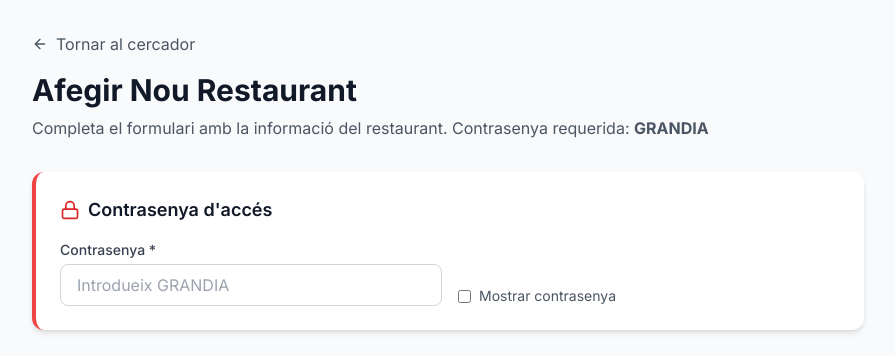
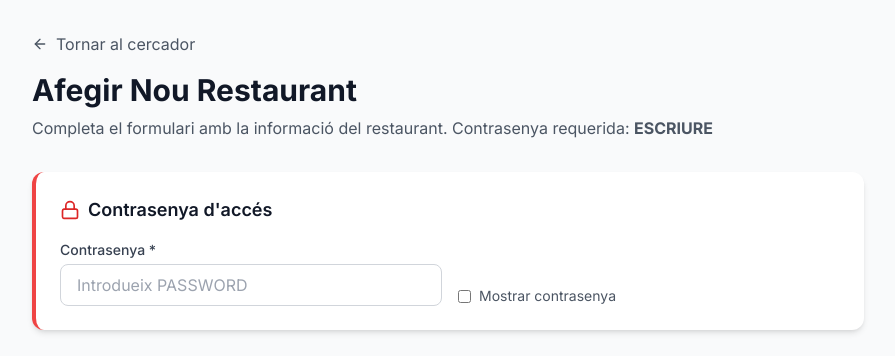
Before and after one commit to rgrandia/Somdemenjar, a Next.js app: page /afegir in a window 1280 px wide. Shown: the top 356 px of the page, without its empty margins (192-1087 px from the left). Built offline with nearby package versions, Linux system fonts and the light colour scheme.

Commit message:
Update page.tsx

```diff
--- a/src/app/afegir/page.tsx
+++ b/src/app/afegir/page.tsx
@@ -70,7 +70,7 @@ export default function AfegirRestaurant() {
           </Link>
           <h1 className="text-3xl font-bold text-gray-900">Afegir Nou Restaurant</h1>
           <p className="text-gray-600 mt-2">
-            Completa el formulari amb la informació del restaurant. Contrasenya requerida: <strong>GRANDIA</strong>
+            Completa el formulari amb la informació del restaurant. Contrasenya requerida: <strong>ESCRIURE</strong>
           </p>
         </div>
 
@@ -102,7 +102,7 @@ export default function AfegirRestaurant() {
                   name="password"
                   required
                   className="input-field"
-                  placeholder="Introdueix GRANDIA"
+                  placeholder="Introdueix PASSWORD"
                 />
                 {state.errors?.password && (
                   <p className="text-red-600 text-sm mt-1">{state.errors.password[0]}</p>
```
